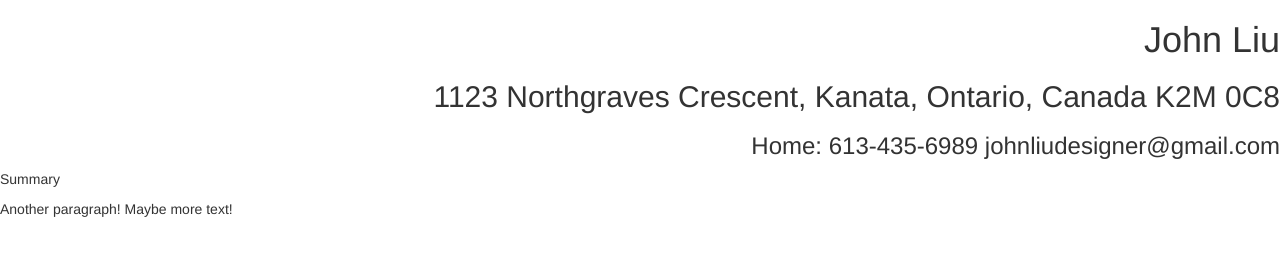
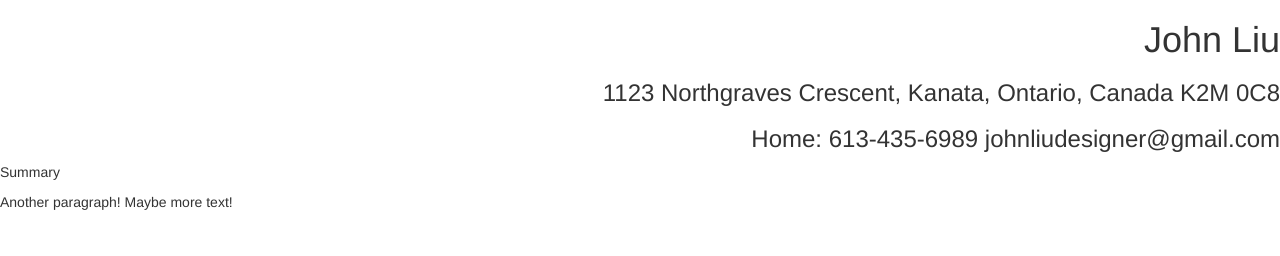
Before and after one commit to JohnLiuDeveloper/John-Resume, a plain HTML site: page index.html in a window 1280 px wide. Drawn offline with nearby package versions, Linux system fonts and the light colour scheme.

Commit message:
Update index.html

```diff
--- a/index.html
+++ b/index.html
@@ -10,7 +10,7 @@
 </head>
 <body>
   <h1 align=right>John Liu</h1>
-  <h2 align=right>1123 Northgraves Crescent, Kanata, Ontario, Canada K2M 0C8</h2>
+  <h3 align=right>1123 Northgraves Crescent, Kanata, Ontario, Canada K2M 0C8</h3>
     <h3 align=right>Home: 613-435-6989 johnliudesigner@gmail.com</h3>
   <p>Summary</p>
   <p>Another paragraph!  Maybe more text!</p>
```
